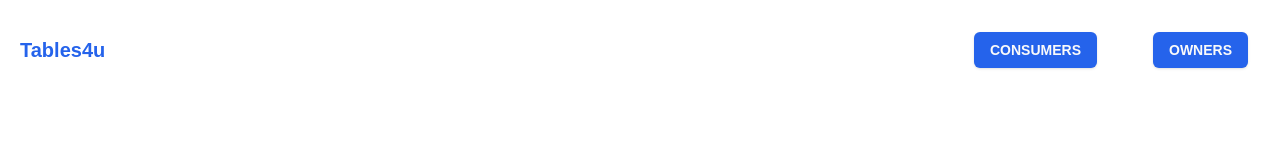
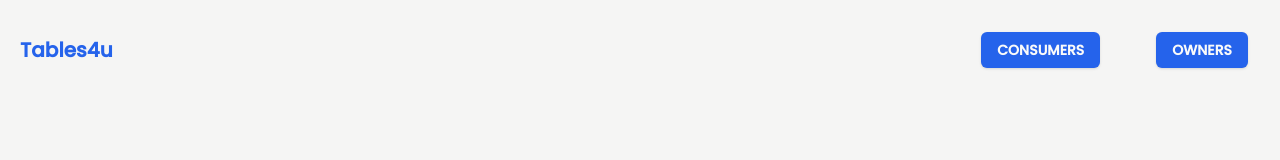
Before and after one commit to ronak-wani/Tables4u, a Next.js app: page / in a window 1280 px wide. Shown: the top 160 px of the page. Built offline with nearby package versions, Linux system fonts and the light colour scheme.

Commit message:
Google Fonts Incorporated

```diff
--- a/src/app/layout.tsx
+++ b/src/app/layout.tsx
@@ -1,16 +1,11 @@
 import type { Metadata } from "next";
+import {Poppins} from "next/font/google"
 import localFont from "next/font/local";
 import "./globals.css";
 
-const geistSans = localFont({
-  src: "./fonts/GeistVF.woff",
-  variable: "--font-geist-sans",
-  weight: "100 900",
-});
-const geistMono = localFont({
-  src: "./fonts/GeistMonoVF.woff",
-  variable: "--font-geist-mono",
-  weight: "100 900",
+const poppins = Poppins({
+  weight: '500',
+  subsets: ['latin'],
 });
 
 export const metadata: Metadata = {
@@ -25,11 +20,10 @@ export default function RootLayout({
 }>) {
   return (
     <html lang="en">
-      <body
-        className={`${geistSans.variable} ${geistMono.variable} antialiased`}
-      >
-        {children}
-      </body>
+    <body
+        className={`${poppins.className} bg-stone-100`}>
+    {children}
+    </body>
     </html>
   );
 }
```
Also changed, not shown: src/app/fonts/GeistMonoVF.woff (added), src/app/fonts/GeistVF.woff (added).
